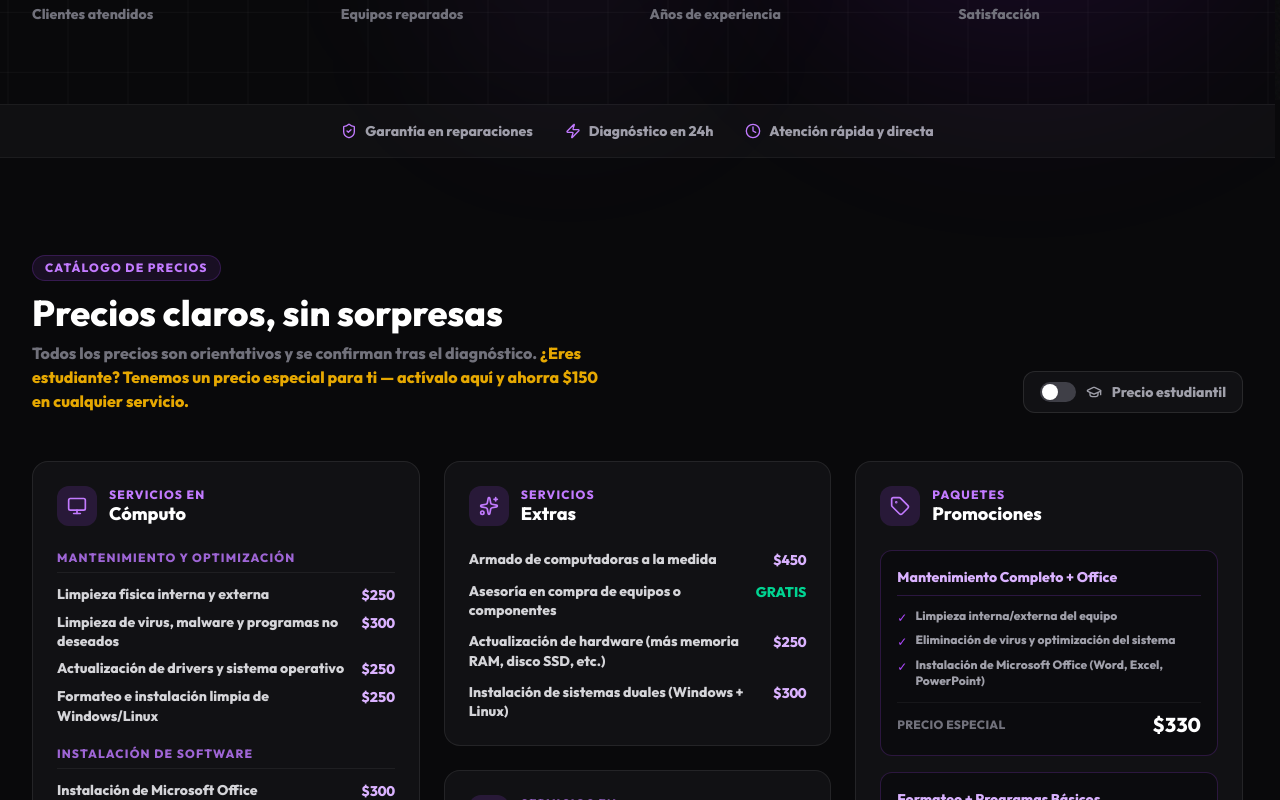
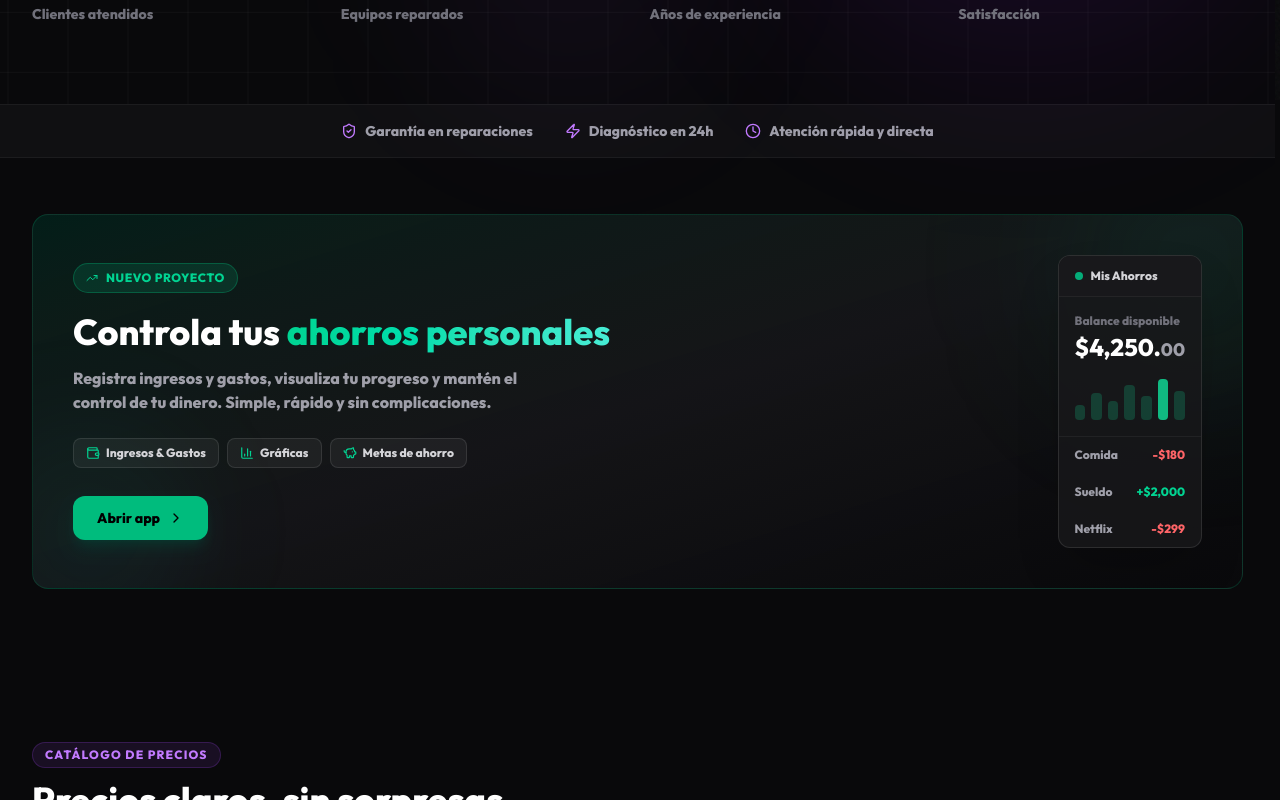
Before and after one commit to Shooukoo/gest-reparaciones, a Next.js app: page / in a window 1280 px wide. Shown: the part 700-1500 px from the top of the page. Built offline with nearby package versions, Linux system fonts and the light colour scheme; no server answers.

Commit message:
Se agrego el proyecto de Ahorros a la pagina principal

```diff
--- a/src/app/page.tsx
+++ b/src/app/page.tsx
@@ -1,7 +1,8 @@
 import type { Metadata } from "next";
 import RepairForm from "@/components/RepairForm";
 import PriceCatalog from "@/components/PriceCatalog";
-import { ChevronRight, ShieldCheck, Zap, Clock, CheckCircle2, XCircle } from "lucide-react";
+import Link from "next/link";
+import { ChevronRight, ShieldCheck, Zap, Clock, CheckCircle2, XCircle, TrendingUp, PiggyBank, BarChart3, Wallet } from "lucide-react";
 
 export const metadata: Metadata = {
   title: "Inicio",
@@ -149,7 +150,102 @@ export default function Home() {
         </div>
       </section>
 
+      {/* ── APP AHORROS ─────────────────────────────── */}
+      <section className="py-10 sm:py-14">
+        <div className="max-w-7xl mx-auto px-4 sm:px-6 lg:px-8">
+          <div className="relative rounded-2xl overflow-hidden border border-emerald-500/20 bg-gradient-to-br from-emerald-950/60 via-zinc-900/80 to-zinc-950">
+            {/* Glow */}
+            <div className="absolute -top-20 -right-20 w-64 h-64 bg-emerald-500/10 rounded-full blur-[80px] pointer-events-none" />
+            <div className="absolute -bottom-10 -left-10 w-48 h-48 bg-teal-500/8 rounded-full blur-[60px] pointer-events-none" />
+
+            <div className="relative z-10 flex flex-col lg:flex-row items-center gap-8 p-8 sm:p-10">
+              {/* Left content */}
+              <div className="flex-1 text-center lg:text-left">
+                <div className="inline-flex items-center gap-2 bg-emerald-500/15 border border-emerald-500/30 text-emerald-400 text-xs font-bold px-3 py-1.5 rounded-full mb-4 uppercase tracking-wider">
+                  <TrendingUp className="w-3 h-3" />
+                  Nuevo proyecto
+                </div>
+                <h2 className="text-2xl sm:text-3xl lg:text-4xl font-black text-white mb-3 leading-tight">
+                  Controla tus{" "}
+                  <span className="text-transparent bg-clip-text bg-gradient-to-r from-emerald-400 to-teal-300">
+                    ahorros personales
+                  </span>
+                </h2>
+                <p className="text-zinc-400 text-sm sm:text-base mb-6 max-w-md mx-auto lg:mx-0">
+                  Registra ingresos y gastos, visualiza tu progreso y mantén el control de tu dinero. Simple, rápido y sin complicaciones.
+                </p>
+
+                {/* Feature chips */}
+                <div className="flex flex-wrap gap-2 justify-center lg:justify-start mb-7">
+                  {[
+                    { icon: Wallet, label: "Ingresos & Gastos" },
+                    { icon: BarChart3, label: "Gráficas" },
+                    { icon: PiggyBank, label: "Metas de ahorro" },
+                  ].map(({ icon: Icon, label }) => (
+                    <span key={label} className="flex items-center gap-1.5 bg-white/5 border border-white/10 text-zinc-300 text-xs font-medium px-3 py-1.5 rounded-lg">
+                      <Icon className="w-3.5 h-3.5 text-emerald-400" />
+                      {label}
+                    </span>
+                  ))}
+                </div>
+
+                <Link
+                  href="/ahorros"
+                  className="inline-flex items-center gap-2 bg-emerald-500 hover:bg-emerald-400 text-black font-bold px-6 py-3 rounded-xl transition-all duration-200 shadow-lg shadow-emerald-900/40 hover:-translate-y-0.5 text-sm"
+                >
+                  Abrir app
+                  <ChevronRight className="w-4 h-4" />
+                </Link>
+              </div>
+
+              {/* Right — mock UI preview */}
+              <div className="w-full lg:w-auto lg:flex-shrink-0 flex justify-center">
+                <div className="w-full max-w-xs bg-zinc-900/80 border border-white/10 rounded-xl overflow-hidden shadow-2xl">
+                  {/* Header bar */}
+                  <div className="flex items-center gap-2 px-4 py-3 border-b border-white/5 bg-zinc-900">
+                    <div className="w-2 h-2 rounded-full bg-emerald-400 animate-pulse" />
+                    <span className="text-xs font-semibold text-zinc-300">Mis Ahorros</span>
+                  </div>
+                  {/* Balance mock */}
+                  <div className="px-4 pt-4 pb-2">
+                    <p className="text-xs text-zinc-500 mb-0.5">Balance disponible</p>
+                    <p className="text-2xl font-black text-white">$4,250.<span className="text-zinc-400 text-lg">00</span></p>
+                  </div>
+                  {/* Mini bars */}
+                  <div className="px-4 pb-4 flex items-end gap-1.5 h-16">
+                    {[30, 55, 40, 72, 50, 85, 60].map((h, i) => (
+                      <div
+                        key={i}
+                        className="flex-1 rounded-sm"
+                        style={{
+                          height: `${h}%`,
+                          background: i === 5 ? "rgb(16,185,129)" : "rgba(16,185,129,0.25)",
+                        }}
+                      />
+                    ))}
+                  </div>
+                  {/* Rows */}
+                  <div className="flex flex-col gap-px border-t border-white/5">
+                    {[
+                      { label: "Comida", amount: "-$180", color: "text-red-400" },
+                      { label: "Sueldo", amount: "+$2,000", color: "text-emerald-400" },
+                      { label: "Netflix", amount: "-$299", color: "text-red-400" },
+                    ].map(({ label, amount, color }) => (
+                      <div key={label} className="flex items-center justify-between px-4 py-2.5 hover:bg-white/5 transition-colors">
+                        <span className="text-xs text-zinc-400">{label}</span>
+                        <span className={`text-xs font-bold ${color}`}>{amount}</span>
+                      </div>
+                    ))}
+                  </div>
+                </div>
+              </div>
+            </div>
+          </div>
+        </div>
+      </section>
+
       {/* ── CATÁLOGO DE PRECIOS ─────────────────────── */}
+
       <PriceCatalog />
 
       {/* ── FORMULARIO ─────────────────────────────── */}
--- a/src/components/Navbar.tsx
+++ b/src/components/Navbar.tsx
@@ -2,7 +2,7 @@
 
 import { useState } from "react";
 import Link from "next/link";
-import { Menu, X, LayoutDashboard } from "lucide-react";
+import { Menu, X, LayoutDashboard, TrendingUp } from "lucide-react";
 
 const NAV_LINKS = [
     { label: "Inicio", href: "/#inicio" },
@@ -39,6 +39,14 @@ export default function Navbar() {
                             </a>
                         ))}
                         <Link
+                            href="/ahorros"
+                            className="relative flex items-center gap-1.5 bg-emerald-500/10 hover:bg-emerald-500/20 border border-emerald-500/30 hover:border-emerald-400/60 text-emerald-400 hover:text-emerald-300 text-sm font-semibold px-4 py-2 rounded-lg transition-all duration-200 group"
+                        >
+                            <TrendingUp className="w-4 h-4" />
+                            Ahorros
+                            <span className="ml-1 text-[10px] font-bold bg-emerald-500 text-white px-1.5 py-0.5 rounded-full leading-none">NEW</span>
+                        </Link>
+                        <Link
                             href="/dashboard"
                             className="flex items-center gap-1.5 bg-purple-600 hover:bg-purple-500 text-white text-sm font-semibold px-4 py-2 rounded-lg transition-all duration-200"
                         >
@@ -71,6 +79,15 @@ export default function Navbar() {
                             </a>
                         ))}
                         <Link
+                            href="/ahorros"
+                            onClick={() => setIsOpen(false)}
+                            className="flex items-center gap-1.5 bg-emerald-500/10 border border-emerald-500/30 text-emerald-400 font-semibold px-4 py-2.5 rounded-lg mt-1 text-sm"
+                        >
+                            <TrendingUp className="w-4 h-4" />
+                            Ahorros
+                            <span className="ml-auto text-[10px] font-bold bg-emerald-500 text-white px-1.5 py-0.5 rounded-full leading-none">NEW</span>
+                        </Link>
+                        <Link
                             href="/dashboard"
                             onClick={() => setIsOpen(false)}
                             className="flex items-center gap-1.5 bg-purple-600 text-white font-semibold px-4 py-2.5 rounded-lg mt-1 text-sm"
```
Also changed, not shown: vercel.json (added).
